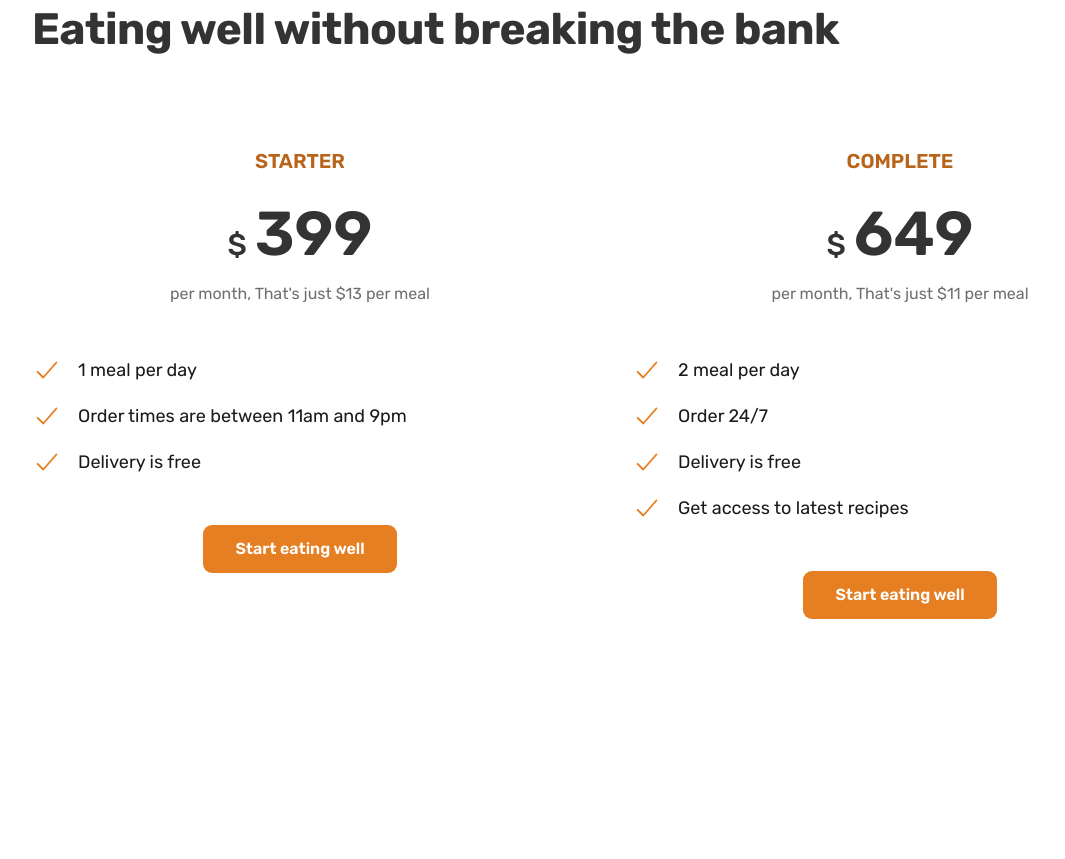
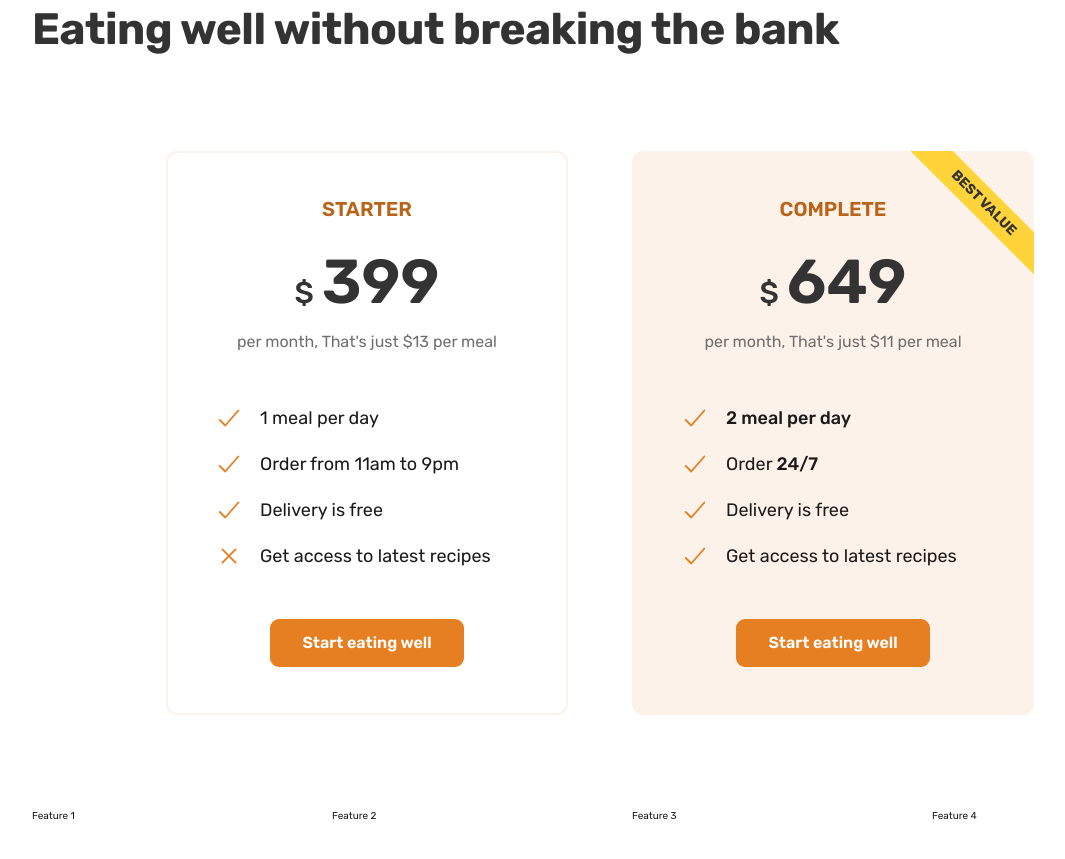
Before and after one commit to burhanudinrabbani666/html-css-omnifood-project, a plain HTML site: page index.html in a window 1280 px wide. Shown: the part 4741-5600 px from the top of the page, without its empty margins (40-1105 px from the left). Before the commit the page ends 5456 px from the top, so only its background shows below. Drawn offline with nearby package versions, Linux system fonts and the light colour scheme.

Commit message:
feat: pricing tag

```diff
--- a/index.html
+++ b/index.html
@@ -438,7 +438,7 @@
         </div>
 
         <div class="container grid grid--2-col">
-          <div class="pricing-plan">
+          <div class="pricing-plan pricing-plan--starter">
             <header class="plan-header">
               <p class="plan-name">Starter</p>
               <p class="plan-price"><span>$</span>399</p>
@@ -451,11 +451,15 @@
               </li>
               <li class="list-item">
                 <ion-icon name="checkmark-outline"></ion-icon
-                ><span>Order times are between 11am and 9pm</span>
+                ><span>Order from 11am to 9pm</span>
               </li>
               <li class="list-item">
                 <ion-icon name="checkmark-outline"></ion-icon
                 ><span> Delivery is free</span>
+              </li>
+              <li class="list-item">
+                <ion-icon name="close-outline"></ion-icon
+                ><span> Get access to latest recipes</span>
               </li>
             </ul>
 
@@ -463,7 +467,8 @@
               <a href="#" class="btn btn--full">Start eating well</a>
             </div>
           </div>
-          <div class="pricing-plan">
+
+          <div class="pricing-plan pricing-plan--complete">
             <header class="plan-header">
               <p class="plan-name">Complete</p>
               <p class="plan-price"><span>$</span>649</p>
@@ -472,11 +477,11 @@
             <ul class="list">
               <li class="list-item">
                 <ion-icon name="checkmark-outline"></ion-icon
-                ><span>2 meal per day</span>
+                ><span><strong>2 meal per day</strong></span>
               </li>
               <li class="list-item">
                 <ion-icon name="checkmark-outline"></ion-icon
-                ><span>Order 24/7</span>
+                ><span>Order <strong>24/7</strong></span>
               </li>
               <li class="list-item">
                 <ion-icon name="checkmark-outline"></ion-icon
@@ -492,6 +497,13 @@
             </div>
           </div>
         </div>
+
+        <div class="container grid grid--4-col">
+          <div class="feature">Feature 1</div>
+          <div class="feature">Feature 2</div>
+          <div class="feature">Feature 3</div>
+          <div class="feature">Feature 4</div>
+        </div>
       </section>
     </main>
     <!-- Icons -->
--- a/src/general.css
+++ b/src/general.css
@@ -197,6 +197,12 @@ body {
   display: grid;
   row-gap: 9.6rem;
   column-gap: 6.4rem;
+
+  /* margin-bottom: 9.6rem; */
+}
+
+.grid:not(:last-child) {
+  margin-bottom: 9.6rem;
 }
 
 .grid--2-col {
--- a/src/style.css
+++ b/src/style.css
@@ -372,6 +372,11 @@ ion-icon {
   padding: 9.6rem 0;
 }
 
+.pricing-plan {
+  border-radius: 11px;
+  width: 75%;
+}
+
 .plan-header {
   text-align: center;
   margin-bottom: 4.8rem;
@@ -408,3 +413,32 @@ ion-icon {
   text-align: center;
   margin-top: 4.8rem;
 }
+
+.pricing-plan--starter {
+  justify-self: end;
+  padding: 4.6rem;
+  border: 2px solid #fdf2e9;
+}
+
+.pricing-plan--complete {
+  background-color: #fdf2e9;
+  padding: 4.8rem;
+  position: relative;
+  overflow: hidden;
+}
+
+.pricing-plan--complete::after {
+  content: "Best Value";
+  position: absolute;
+  top: 6.5%;
+  right: -18%;
+  transform: rotate(45deg);
+
+  text-transform: uppercase;
+  font-size: 1.4rem;
+  font-weight: 700;
+
+  color: #333;
+  background-color: #ffd43b;
+  padding: 0.8rem 8rem;
+}
```
